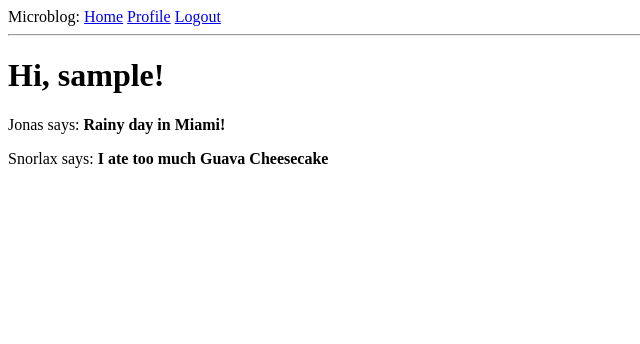
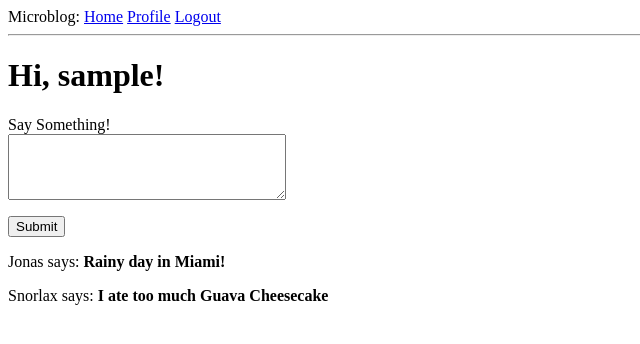
Before and after one commit to apollopower/microblog, a Flask app: page / in a window 1280 px wide. Shown: the top 344 px of the page, without its empty margins (0-640 px from the left). Run offline with Flask 2, Linux system fonts and the light colour scheme; the visitor is signed in with stand-in values (Sample User, id 1); data comes from the database, SQL or seed files in the repository.

Commit message:
Post form on index

```diff
--- a/app/forms.py
+++ b/app/forms.py
@@ -43,3 +43,8 @@ class EditProfileForm(FlaskForm):
             user = User.query.filter_by(username=self.username.data).first()
             if user is not None:
                 raise ValidationError('Please use a different username.')
+
+class PostForm(FlaskForm):
+    post = TextAreaField('Say Something!', validators=[
+        DataRequired(), Length(min=1, max=140)])
+    submit = SubmitField('Submit')
--- a/app/routes.py
+++ b/app/routes.py
@@ -5,7 +5,7 @@ from datetime import datetime
 
 from app.models import User
 from app import app, db
-from app.forms import LoginForm, RegistrationForm, EditProfileForm
+from app.forms import LoginForm, RegistrationForm, EditProfileForm, PostForm
 
 @app.before_request
 def before_request():
@@ -17,6 +17,13 @@ def before_request():
 @app.route('/index')
 @login_required
 def index():
+    form = PostForm()
+    if form.validate_on_submit():
+        post = Post(body=form.post.data, author=current_user)
+        db.session.add(post)
+        db.session.commit()
+        flash('Your post is now live!')
+        return redirect(url_for('index'))
     posts = [
         {
             'author': {'username': 'Jonas'},
@@ -28,7 +35,7 @@ def index():
         }
     ]
     return render_template(
-        'index.html', title='home', posts=posts
+        'index.html', title='home', form=form, posts=posts
         )
 
 @app.route('/register', methods=['GET', 'POST'])
--- a/app/templates/index.html
+++ b/app/templates/index.html
@@ -2,6 +2,17 @@
 
 {% block content %}
     <h1>Hi, {{ current_user.username }}!</h1>
+    <form action="" method="post">
+        {{ form.hidden_tag() }}
+        <p>
+            {{ form.post.label }}<br>
+            {{ form.post(cols=32, rows=4) }}<br>
+            {% for error in form.post.errors %}
+            <span type="color: red;">[{{ error }}]</span>
+            {% endfor %}
+        </p>
+        <p>{{ form.submit() }}</p>
+    </form>
     {% for post in posts %}
     <div>
         <p>
```
Also changed, not shown: 2 other files.
